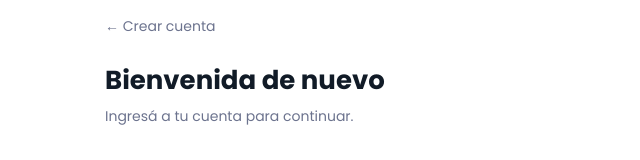
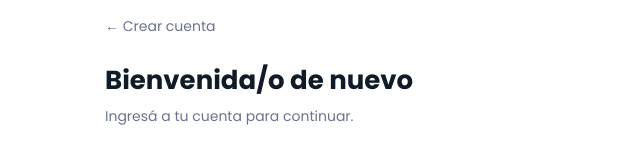
Before and after one commit to Car-fuentes/emprendebot-front, a React (Vite) app: page /login in a window 1280 px wide. Shown: the top 160 px of the page, without its empty margins (319-959 px from the left). Built offline with nearby package versions, Linux system fonts and the light colour scheme; no server answers.

Commit message:
correccion QA: BUG-004

```diff
--- a/src/pages/LoginPage.tsx
+++ b/src/pages/LoginPage.tsx
@@ -68,7 +68,7 @@ export function LoginPage() {
 
       <div style={{ flex: 1, padding: '8px 24px 40px' }}>
         <h1 style={{ fontSize: '26px', fontWeight: 700, marginBottom: '6px' }}>
-          Bienvenida de nuevo
+          Bienvenida/o de nuevo
         </h1>
         <p style={{ color: 'var(--color-text-secondary)', fontSize: '14px', marginBottom: '32px' }}>
           Ingresá a tu cuenta para continuar.
```
